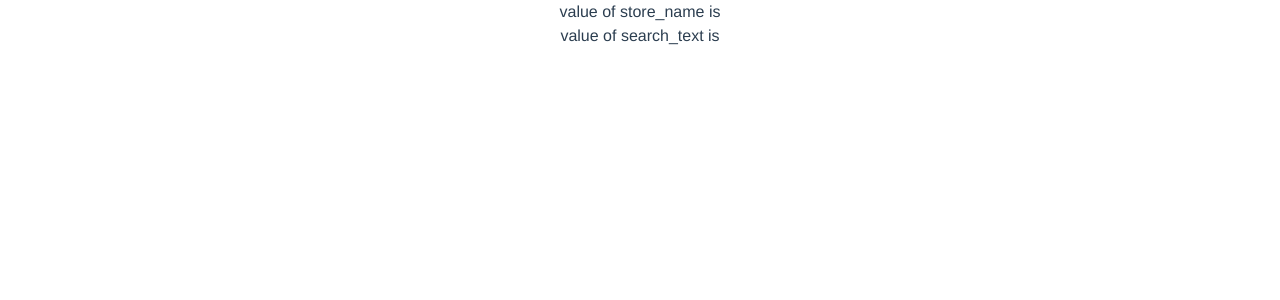
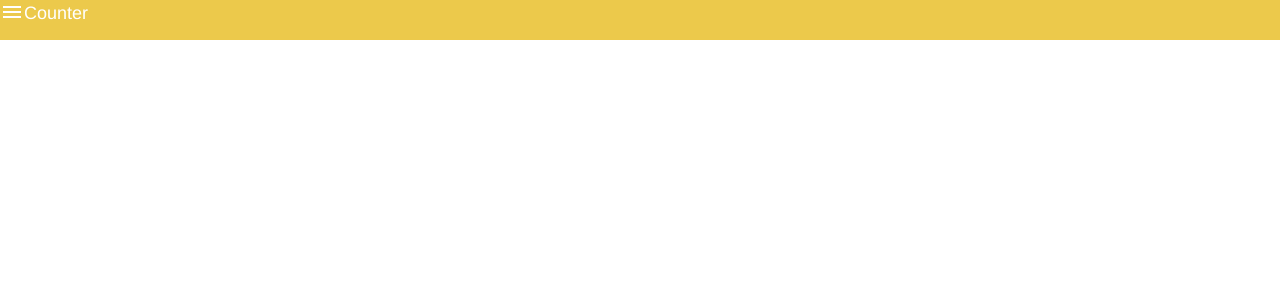
Before and after one commit to manqobasukati/tsengis_pos_mobile_app, a Vue app: page /inventory in a window 1280 px wide. Shown: the top 300 px of the page. Built offline with nearby package versions, Linux system fonts and the light colour scheme.

Commit message:
layout is master

```diff
--- /dev/null
+++ b/src/components/Main/Layout.vue
@@ -0,0 +1,65 @@
+<template>
+  <div class="tw-flex tw-flex-col">
+    <top-bar
+      class="tw-h-10"
+      @click_topbar_menu="showSideMenu = !showSideMenu"
+      :backgroundColor="'tw-bg-yellow-500'"
+      :textColor="'tw-text-white'"
+      :title="this.active_module.name"
+    />
+    <side-menu
+      :showSideMenu="showSideMenu"
+      @close_side_menu="showSideMenu = !showSideMenu"
+      :activeOption="activeSideMenuOption"
+      @set_active_item_sidebar="setActiveModule"
+      :options="modules"
+    />
+    <div>
+      <router-view />
+    </div>
+  </div>
+</template>
+
+<script lang="ts">
+import { MODULES } from '@/store';
+import { STATE_ACTIONS } from '@/store/actions';
+import { ModuleDefinition } from '@/types/module.model';
+import Vue from 'vue';
+import { component } from 'vue/types/umd';
+import SideMenu from '../UIComponents/SideMenu.vue';
+import TopBar from '../UIComponents/TopBar.vue';
+export default Vue.extend({
+  name: 'Layout',
+  components: {
+    TopBar,
+    SideMenu,
+  },
+  data() {
+    return {
+      iconFamily: 'material-icons',
+      activeSideMenuOption: { name: 'Counter', icon: 'keyboard' },
+      showSideMenu: false,
+    };
+  },
+  methods: {
+    setActiveModule(active_module: ModuleDefinition) {
+      const action = `${STATE_ACTIONS.SET_ACTIVE_MODULE}`;
+      this.activeSideMenuOption = active_module;
+
+      this.$store.dispatch(action, active_module).then(() => {
+        this.$router.push({ path: active_module.link });
+        this.showSideMenu = !this.showSideMenu;
+      });
+    },
+  },
+  computed: {
+    modules() {
+      return this.$store.state.modules;
+    },
+    active_module() {
+
+      return this.$store.state.active_module;
+    },
+  },
+});
+</script>
--- a/src/components/UIComponents/TopBar.vue
+++ b/src/components/UIComponents/TopBar.vue
@@ -1,19 +1,10 @@
 <template>
   <div class="tw-flex" :class="backgroundColor">
     <i @click="clickMenu()" :class="[iconFamily, textColor]">menu</i>
-    <div  :class="[textColor, 'tw-text-lg']">
+    <div :class="[textColor, 'tw-text-lg']">
       {{ title }}
     </div>
-    <side-menu
-      :showSideMenu="showSideMenu"
-      @close_side_menu="showSideMenu = !showSideMenu"
-      :activeOption="activeSideMenuOption"
-      @set_active_item_sidebar="setActiveOptionSidebar"
-      :options="[
-        { name: 'Counter', icon: 'keyboard' },
-        { name: 'Inventory', icon: 'keyboard' },
-      ]"
-    />
+
   </div>
 </template>
 
@@ -22,11 +13,14 @@ import Vue from 'vue';
 
 import { AppEmisions } from '@/core/emmisions';
 import SideMenu from './SideMenu.vue';
+import { mapState } from 'vuex';
+import { MODULES } from '@/store';
+import { StateInterface } from '@/store/state';
 
 export default Vue.extend({
-  components: {
-    SideMenu,
-  },
+  name: 'TopBar',
+  props: ['backgroundColor', 'textColor', 'title'],
+
   data() {
     return {
       iconFamily: 'material-icons',
@@ -36,8 +30,8 @@ export default Vue.extend({
   },
   methods: {
     clickMenu() {
-      this.showSideMenu = !this.showSideMenu;
-      this.$emit(AppEmisions.CLICKED_TOBAR_MENU);
+      //this.showSideMenu = !this.showSideMenu;
+      this.$emit(AppEmisions.CLICKED_TOPBAR_MENU);
     },
 
     setActiveOptionSidebar(option: any) {
@@ -45,7 +39,6 @@ export default Vue.extend({
       this.activeSideMenuOption = option;
     },
   },
-  name: 'TopBar',
-  props: ['backgroundColor', 'textColor', 'title'],
+
 });
 </script>
--- a/src/core/emmisions.ts
+++ b/src/core/emmisions.ts
@@ -1,5 +1,5 @@
 export enum AppEmisions {
-  'CLICKED_TOBAR_MENU' = 'click_topbar_menu',
+  'CLICKED_TOPBAR_MENU' = 'click_topbar_menu',
   'SET_ACTIVE_ITEM_SIDEBAR' = 'set_active_item_sidebar',
   'CLOSE_SIDE_MENU' = 'close_side_menu',
   'BARCODE_VALUE' = 'barcode_value'
--- a/src/router/index.ts
+++ b/src/router/index.ts
@@ -6,19 +6,28 @@ Vue.use(VueRouter);
 
 const routes: Array<RouteConfig> = [
   {
-    path: '/inventory',
-    name:'Inventory',
-    component: ()=>{
-      return import('@/store/inventory/views/Inventory.vue')
-    }
-  },
+    path: '/',
+    name: 'Layout',
+    children: [
+      {
+        path: '/inventory',
+        name: 'Inventory',
+        component: () => {
+          return import('@/store/inventory/views/Inventory.vue');
+        },
+      },
 
-  {
-    path: '/counter',
-    name:'Counter',
-    component: ()=>{
-      return import('@/store/Counter/views/Counter.vue')
-    }
+      {
+        path: '/counter',
+        name: 'Counter',
+        component: () => {
+          return import('@/store/Counter/views/Counter.vue');
+        },
+      },
+    ],
+    component: () => {
+      return import('@/components/Main/Layout.vue');
+    },
   },
 
   {
--- a/src/store/Counter/views/Counter.vue
+++ b/src/store/Counter/views/Counter.vue
@@ -1,11 +1,5 @@
 <template>
   <div class="tw-flex tw-flex-col">
-    <top-bar
-      class="tw-h-10"
-      :backgroundColor="'tw-bg-yellow-500'"
-      :textColor="'tw-text-white'"
-      :title="'Counter'"
-    />
     <div class="tw-flex-grow tw-h-64 tw-justify-center">
       <div class="tw-text-3xl tw-text-yellow-500 tw-font-bold">
         Counter items
@@ -58,7 +52,6 @@ import myDb from '@/core/PouchDBHandler';
 export default Vue.extend({
   name: 'Counter',
   components: {
-    TopBar,
     AddCounterItem,
   },
   mounted() {
@@ -66,14 +59,15 @@ export default Vue.extend({
   },
   data() {
     return {
+
       AddItemDialogActive: false,
     };
   },
   methods: {
     ReceiveBarcodeValue(data: any) {
       const action = `${MODULES.COUNTER}/${COUNTER_ACTIONS.ADDITEM}`;
-      myDb.getStoreItem(data).then((val:any) => {
-        console.log('Store Item',val)
+      myDb.getStoreItem(data).then((val: any) => {
+        console.log('Store Item', val);
         this.$store.dispatch(action, val);
         this.AddItemDialogActive = !this.AddItemDialogActive;
       });
--- a/src/store/actions.ts
+++ b/src/store/actions.ts
@@ -1,13 +1,15 @@
-import { ActionTree } from "vuex";
-import { STATE_MUTATIONS } from "./mutations";
-import { StateInterface } from "./state";
+import { ActionTree } from 'vuex';
+import { STATE_MUTATIONS } from './mutations';
+import { StateInterface } from './state';
 
 export enum STATE_ACTIONS {
-
+  SET_ACTIVE_MODULE = 'set_active_module',
 }
 
 const actions: ActionTree<StateInterface, StateInterface> = {
-
+  [STATE_ACTIONS.SET_ACTIVE_MODULE](context, payload) {
+    context.commit(STATE_MUTATIONS.SET_ACTIVE_MODULE, payload);
+  },
 };
 
 export default actions;
--- a/src/store/inventory/views/Inventory.vue
+++ b/src/store/inventory/views/Inventory.vue
@@ -1,38 +1,30 @@
 <template>
-    <div>
-                     <div>
-                value of store_name is {{store_name}}
-            </div>
-                               <div>
-                value of search_text is {{search_text}}
-            </div>
-                             </div>
+  <div class="tw-flex tw-flex-col"></div>
 </template>
-
 
 <script lang="ts">
 import Vue from 'vue';
-import { mapState } from 'vuex'
+import { mapState } from 'vuex';
 
-import { MODULES } from '@/store'
+import { MODULES } from '@/store';
 
-import { InventoryInterface} from '@/store/inventory/state'
+import { InventoryInterface } from '@/store/inventory/state';
 
-import actions from '@/store/inventory/actions'
-
+import actions from '@/store/inventory/actions';
+import TopBar from '@/components/UIComponents/TopBar.vue';
 
 export default Vue.extend({
+
   name: 'Inventory',
-  computed:{
-      ...mapState(MODULES.INVENTORY, {
-                 store_name(state:InventoryInterface){
-             return state.store_name
-        },
-                          search_text(state:InventoryInterface){
-             return state.search_text
-        },
-
-      } )
-  }
+  computed: {
+    ...mapState(MODULES.INVENTORY, {
+      store_name(state: InventoryInterface) {
+        return state.store_name;
+      },
+      search_text(state: InventoryInterface) {
+        return state.search_text;
+      },
+    }),
+  },
 });
 </script>
--- a/src/store/mutations.ts
+++ b/src/store/mutations.ts
@@ -3,11 +3,13 @@ import { MutationTree } from "vuex";
 import { StateInterface } from "./state";
 
 export enum STATE_MUTATIONS {
-
+    SET_ACTIVE_MODULE = 'set_active_module'
 }
 
 const mutations: MutationTree<StateInterface> = {
-
+    [STATE_MUTATIONS.SET_ACTIVE_MODULE](state,payload){
+        state.active_module = payload;
+    }
 };
 
 export default mutations;
--- a/src/store/state.ts
+++ b/src/store/state.ts
@@ -2,23 +2,23 @@ import { ModuleDefinition } from '@/types/module.model';
 
 const state: StateInterface = {
   app_name: 'TsengisPOS',
-  active_module: null as null | ModuleDefinition,
+  active_module: {
+    name: 'Counter',
+    link: '/Counter',
+    icon: 'info',
+  },
   modules: [
-{
-    name:'inventory',
-    link:'/inventory',
-    icon:'info'
-},
+    {
+      name: 'Inventory',
+      link: '/inventory',
+      icon: 'keyboard',
+    },
 
-
-{
-    name:'Counter',
-    link:'/Counter',
-    icon:'info'
-},
-
-
-
+    {
+      name: 'Counter',
+      link: '/Counter',
+      icon: 'info',
+    },
   ],
 };
 
```
